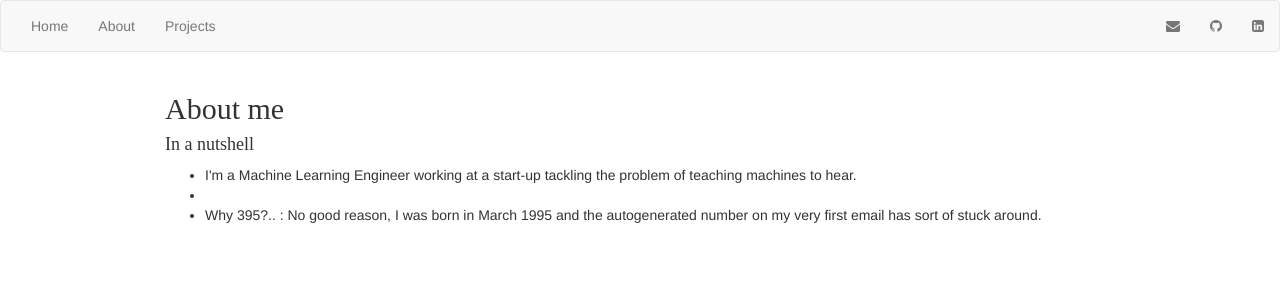
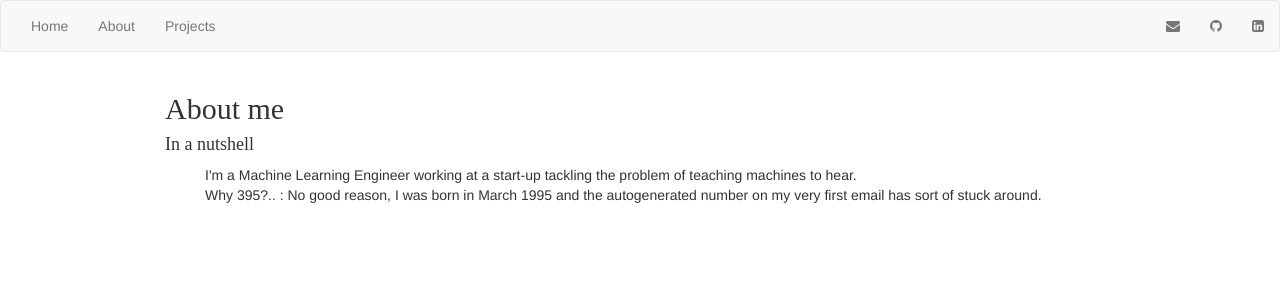
Before and after one commit to Nush395/Nush395.github.io, a Jekyll site: the page built from about/index.html, in a window 1280 px wide. Shown: the top 300 px of the page. Built offline with Jekyll 4.4.1, drawn with Linux system fonts in a browser that asks for light colours.

Commit message:
Format change.

```diff
--- a/about/index.html
+++ b/about/index.html
@@ -5,13 +5,10 @@ title: Anushan Fernando Blog Posts
 <div style="margin:0px 150px 0px 150px;">
     <h2>About me</h2>
     <h4>In a nutshell</h4>
-    <ul class="posts">
+    <ul class="posts" style="list-style-type:none;">
         <li>
             I'm a Machine Learning Engineer working at a start-up tackling the problem of
             teaching machines to hear.
-        </li>
-        <li>
-
         </li>
         <li>
             Why 395?.. : No good reason, I was born in March 1995 and the autogenerated number on my very first email
--- a/css/main.css
+++ b/css/main.css
@@ -14,3 +14,6 @@
 h1, h2, h3, h4, h5, h6 {
   font-family: "Arvo";
 }
+p.big {
+  line-height: 1.8;
+}
```
Also changed, not shown: projects/index.html (+5 -2 lines).
